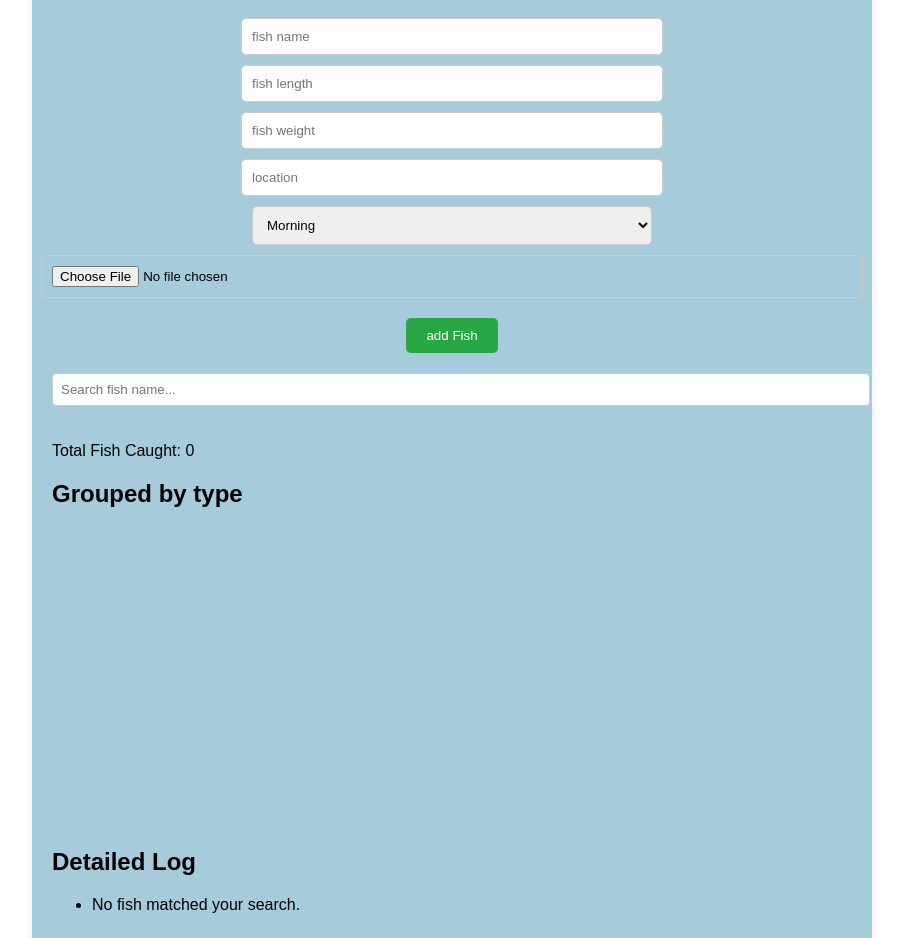
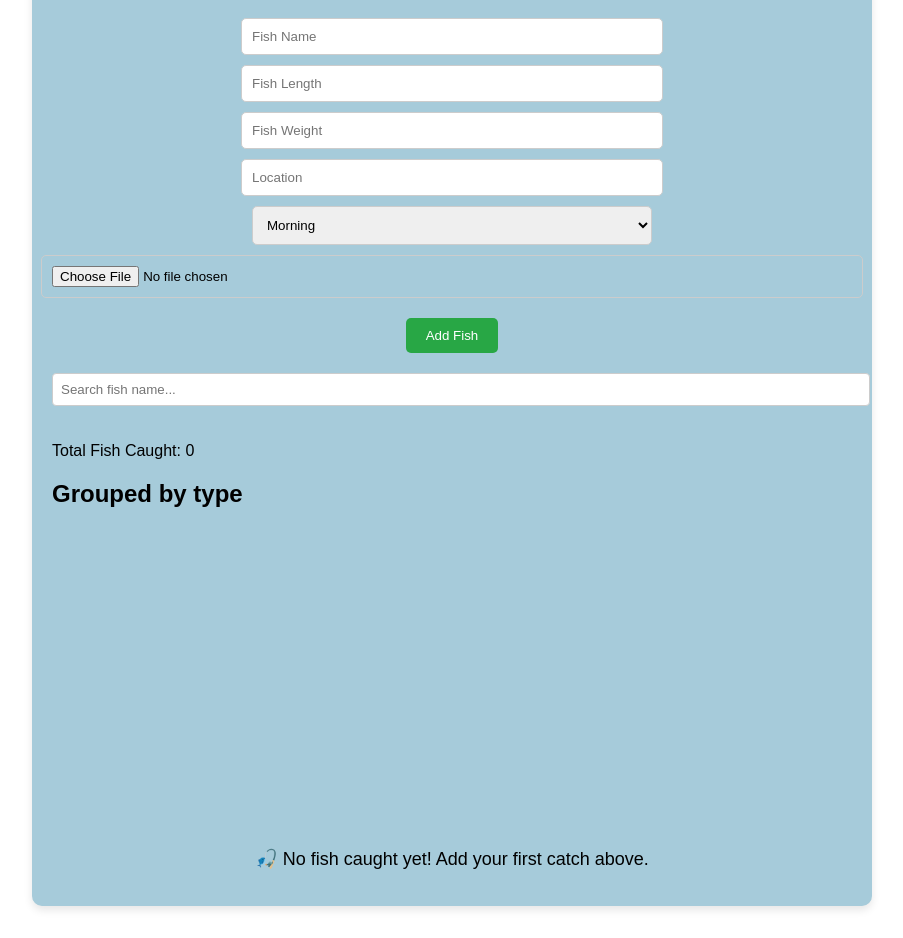
Before and after one commit to Johnmz20/FishTracking, a React (Create React App) app: page / in a window 1280 px wide. Shown: the part 174-1112 px from the top of the page, without its empty margins (188-1091 px from the left). Built offline with nearby package versions, Linux system fonts and the light colour scheme.

Commit message:
fixed some typos/ added clear button. Version 1.0

```diff
--- a/src/App.js
+++ b/src/App.js
@@ -108,7 +108,12 @@ function App() {
     }, {});
 
     // Filter detailed log based on search
-    const filteredLog = fishLog.filter((fish) => fish.name.includes(searchTerm.toLowerCase()));
+    const filteredLog = fishLog
+  .filter((fish) =>
+    fish.name.includes(searchTerm.toLowerCase())
+  )
+  .sort((a, b) => a.name.localeCompare(b.name));
+
     //shows a pie chart of each fish caught
     const  pieData = {
         labels: Object.keys(groupedFish).map(name => name.charAt(0).toUpperCase() + name.slice(1)),
@@ -131,6 +136,14 @@ function App() {
         ],
     };
 
+    //reset their fish log
+    const handleClearAll = () => {
+        if(window.confirm('are you sure you want to clear all fish?')) {
+            setFishLog([]);
+            localStorage.removeItem('fishLog');
+        }
+    }
+
     return (
         <div
           style={{
@@ -138,14 +151,14 @@ function App() {
             margin: "40px auto",
             padding: "20px",
             fontFamily: "Arial, sans-serif",
-                backgroundColor: isDarkMode ? '#2c2c2c' : "#a6cbda",
-                color: isDarkMode ? '#fff' : '#000',
+            backgroundColor: isDarkMode ? "#2c2c2c" : "#a6cbda",
+            color: isDarkMode ? "#fff" : "#000",
             borderRadius: "10px",
-                boxShadow: "0 4px 8px rgba(0, 0, 0, 0.1)",
+            boxShadow: "0 4px 8px rgba(0,0,0,0.1)",
           }}
         >
+          <h1>🎣 Fish Tracker</h1>
 
-            <h1>🎣 Fish Tracker</h1>
           <button
             type="button"
             onClick={() => setIsDarkMode(prev => !prev)}
@@ -156,91 +169,75 @@ function App() {
               border: 'none',
               borderRadius: '5px',
               cursor: 'pointer',
-                    marginBottom: '20px'
+              marginBottom: '20px',
             }}
           >
             {isDarkMode ? '☀️ Light Mode' : '🌙 Dark Mode'}
           </button>
-            <form onSubmit={handleSubmit}
+          <button
+            type="button"
+            onClick={handleClearAll}
+            style={{
+                padding: '8px 16px',
+                backgroundColor: '#dc3545',
+                color: '#fff',
+                border: 'none',
+                borderRadius: '5px',
+                cursor: 'pointer',
+                marginBottom: '20px',
+                marginLeft: '10px'
+            }}
+          >
+          🧹 Clear All Fish
+          </button>
+
+          <form
+            onSubmit={handleSubmit}
             style={{
               marginBottom: "20px",
               display: 'flex',
               flexDirection: 'column',
               alignItems: 'center',
-                }}>
+            }}
+          >
             <input
               type="text"
               name="name"
-                    placeholder="fish name"
+              placeholder="Fish Name"
               value={fishData.name}
               onChange={handleChange}
               required
-                    style={{
-                        padding: "10px",
-                        marginBottom: "10px",
-                        width: "100%",
-                        maxWidth: "400px",
-                        borderRadius: "5px",
-                        border: "1px solid #ccc",
-                    }}
+              style={{ padding: "10px", marginBottom: "10px", width: "100%", maxWidth: "400px", borderRadius: "5px", border: "1px solid #ccc" }}
             />
             <input
               type="number"
               name="length"
-                    placeholder="fish length"
+              placeholder="Fish Length"
               value={fishData.length}
               onChange={handleChange}
-                    style={{
-                        padding: "10px",
-                        marginBottom: "10px",
-                        width: "100%",
-                        maxWidth: "400px",
-                        borderRadius: "5px",
-                        border: "1px solid #ccc",
-                    }}
+              style={{ padding: "10px", marginBottom: "10px", width: "100%", maxWidth: "400px", borderRadius: "5px", border: "1px solid #ccc" }}
             />
             <input
               type="number"
               name="weight"
-                    placeholder="fish weight"
+              placeholder="Fish Weight"
               value={fishData.weight}
               onChange={handleChange}
-                    style={{
-                        padding: "10px",
-                        marginBottom: "10px",
-                        width: "100%",
-                        maxWidth: "400px",
-                        borderRadius: "5px",
-                        border: "1px solid #ccc",
-                    }}
+              style={{ padding: "10px", marginBottom: "10px", width: "100%", maxWidth: "400px", borderRadius: "5px", border: "1px solid #ccc" }}
             />
             <input
               type="text"
               name="location"
-                    placeholder="location"
+              placeholder="Location"
               value={fishData.location}
               onChange={handleChange}
-                    style={{
-                        padding: "10px",
-                        marginBottom: "10px",
-                        width: "100%",
-                        maxWidth: "400px",
-                        borderRadius: "5px",
-                        border: "1px solid #ccc",
-                    }}
+              style={{ padding: "10px", marginBottom: "10px", width: "100%", maxWidth: "400px", borderRadius: "5px", border: "1px solid #ccc" }}
             />
             <select
               name="timeOfDay"
               value={fishData.timeOfDay}
               onChange={handleChange}
-                    style={{
-                        padding: "10px",
-                        marginBottom: "10px",
-                        width: "100%",
-                        maxWidth: "400px",
-                        borderRadius: "5px",
-                        border: "1px solid #ccc",
-                    }}
+              style={{ padding: "10px", marginBottom: "10px", width: "100%", maxWidth: "400px", borderRadius: "5px", border: "1px solid #ccc" }}
             >
               <option value="Morning">Morning</option>
               <option value="Afternoon">Afternoon</option>
@@ -255,62 +252,44 @@ function App() {
                 if (file) {
                   const reader = new FileReader();
                   reader.onloadend = () => {
-                                setFishData((prevData) => ({
-                                    ...prevData,
-                                    image: reader.result,
-                                }));
+                    setFishData(prev => ({ ...prev, image: reader.result }));
                   };
                   reader.readAsDataURL(file);
                 }
               }}
-                    style={{
-                        padding: "10px",
-                        marginBottom: "10px",
-                        width: "100%",
-                        borderRadius: "5px",
-                        border: "1px solid #ccc",
-                    }}
+              style={{ padding: "10px", marginBottom: "10px", width: "100%", borderRadius: "5px", border: "1px solid #ccc" }}
             />
             <button
               type="submit"
-                    style={{
-                        padding: "10px 20px",
-                        backgroundColor: selectedFishIndex !== null ? "#007bff" : "#28a745",
-                        color: "#fff",
-                        border: "none",
-                        borderRadius: "5px",
-                        cursor: "pointer",
-                        marginTop: "10px",
-                    }}
+              style={{ padding: "10px 20px", backgroundColor: selectedFishIndex !== null ? "#007bff" : "#28a745", color: "#fff", border: "none", borderRadius: "5px", cursor: "pointer", marginTop: "10px" }}
             >
-                    {selectedFishIndex !== null ? "update Fish" : "add Fish"}
+              {selectedFishIndex !== null ? "Update Fish" : "Add Fish"}
             </button>
           </form>
 
-            {/* 🔍 Search Bar */}
           <input
             type="text"
             placeholder="Search fish name..."
             value={searchTerm}
             onChange={(e) => setSearchTerm(e.target.value)}
-                style={{
-                    padding: "8px",
-                    width: "100%",
-                    marginBottom: "20px",
-                    borderRadius: "4px",
-                    border: "1px solid #ccc",
-                }}
+            style={{ padding: "8px", width: "100%", marginBottom: "20px", borderRadius: "4px", border: "1px solid #ccc" }}
           />
 
           <p>Total Fish Caught: {fishLog.length}</p>
 
           <h2>Grouped by type</h2>
 
-            <div style ={{maxWidth: '300px', margin: '20px auto' }}>
+          <div style={{ maxWidth: "300px", margin: "20px auto" }}>
             <Pie data={pieData} />
           </div>
-            <ul>
-                {Object.entries(groupedFish).map(([name, count], index) => (
+
+          <ul style={{ listStyleType: "none", padding: 0 }}>
+            {fishLog.length === 0 ? (
+              <li style={{ textAlign: "center", marginTop: "20px", fontSize: "18px" }}>
+                🎣 No fish caught yet! Add your first catch above.
+              </li>
+            ) : filteredLog.length > 0 ? (
+              filteredLog.map((fish, index) => (
                 <li key={index}
                   style={{
                     marginBottom: "15px",
@@ -318,19 +297,38 @@ function App() {
                     backgroundColor: isDarkMode ? "#444" : "#a6dacf",
                     borderRadius: "5px",
                     boxShadow: "0 2px 5px rgba(0,0,0,0.1)",
-                        display: "flex",
-                        flexDirection: "column",
-                        alignItems: "center",
-                        textAlign: "center",
+                    textAlign: "center"
                   }}
                 >
-                        {name.charAt(0).toUpperCase() + name.slice(1)} (x{count})
+                  {fish.image && (
+                    <img
+                      src={fish.image}
+                      alt={fish.name}
+                      style={{ maxWidth: "100px", height: "auto", marginBottom: "10px", borderRadius: "8px", display: "block", margin: "0 auto" }}
+                      onClick={() => setSelectedImage(fish.image)}
+                    />
+                  )}
+                  <strong>{getFishEmoji(fish.name)} {fish.name.charAt(0).toUpperCase() + fish.name.slice(1)}</strong> - {fish.length}" • {fish.weight} lb •{" "}
+                  <a href={`https://www.google.com/maps/search/${encodeURIComponent(fish.location)}`} target="_blank" rel="noopener noreferrer" style={{ color: "#007bff", textDecoration: "underline" }}>
+                    {fish.location}
+                  </a> • {fish.timeOfDay}
+                  <div>
+                    <button onClick={() => handleEdit(index)} style={{ margin: "10px 5px 0 0", backgroundColor: "#007bff", color: "#fff", border: "none", padding: "5px 10px", borderRadius: "5px", cursor: "pointer" }}>
+                      Edit
+                    </button>
+                    <button onClick={() => handleDelete(index)} style={{ backgroundColor: "#dc3545", color: "#fff", border: "none", padding: "5px 10px", borderRadius: "5px", cursor: "pointer" }}>
+                      Delete
+                    </button>
+                  </div>
                 </li>
-                ))}
+              ))
+            ) : (
+              <li style={{ textAlign: "center", marginTop: "20px", fontSize: "18px" }}>
+                No fish matched your search.
+              </li>
+            )}
           </ul>
 
-            <h2>Detailed Log</h2>
-            <ul>
           {selectedImage && (
             <div
               onClick={() => setSelectedImage(null)}
@@ -346,96 +344,17 @@ function App() {
                 alignItems: "center",
                 zIndex: 1000,
                 cursor: "pointer",
+                transition: "opacity 0.3s ease",
+                opacity: selectedImage ? 1 : 0,
               }}
             >
               <img
                 src={selectedImage}
                 alt="Expanded Fish"
-                            style={{
-                                maxWidth: "90%",
-                                maxHeight: "90%",
-                                borderRadius: "10px",
-                                boxShadow: "0 0 10px white",
-                            }}
+                style={{ maxWidth: "90%", maxHeight: "90%", borderRadius: "10px", boxShadow: "0 0 10px white", transition: "transform 0.3s ease" }}
               />
             </div>
           )}
-                {filteredLog.length > 0 ? (
-                    fishLog.map(
-                        (fish, index) =>
-                            fish.name.includes(searchTerm.toLowerCase()) && (
-                                <li
-                                    key={index}
-                                    style={{
-                                        marginBottom: "15px",
-                                        padding: "10px",
-                                        backgroundColor: "#a6dacf",
-                                        borderRadius: "5px",
-                                        boxShadow: "0 2px 5px rgba(0,0,0,0.1)",
-                                    }}
-                                >
-                                    {fish.image && (
-                                        <img
-                                            src={fish.image}
-                                            alt={fish.name}
-                                            style={{
-                                                maxWidth: "100px",
-                                                height: "auto",
-                                                marginBottom: "10px",
-                                                borderRadius: "8px",
-                                                display: "block",
-                                            }}
-                                            onClick={() => setSelectedImage(fish.image)}
-                                        />
-                                    )}
-                                    <strong>{getFishEmoji(fish.name)} {fish.name.charAt(0).toUpperCase() + fish.name.slice(1)}</strong>- {`${fish.length}" • ${fish.weight} lb • `}
-                                    <a
-                                        href={`https://www.google.com/maps/search/${encodeURIComponent(fish.location)}`}
-                                        target="_blank"
-                                        rel="noopener noreferrer"
-                                        style={{
-                                            color: "#007bff",
-                                            textDecoration: "underline",
-                                        }}
-                                    >
-                                        {`${fish.location}`}
-                                    </a>
-                                    {` • ${fish.timeOfDay}`}
-                                    <button
-                                        onClick={() => handleEdit(index)}
-                                        style={{
-                                            marginLeft: "10px",
-                                            backgroundColor: "#007bff",
-                                            color: "#fff",
-                                            border: "none",
-                                            padding: "5px 10px",
-                                            borderRadius: "5px",
-                                            cursor: "pointer",
-                                        }}
-                                    >
-                                        Edit
-                                    </button>
-                                    <button
-                                        onClick={() => handleDelete(index)}
-                                        style={{
-                                            marginLeft: "5px",
-                                            backgroundColor: "#dc3545",
-                                            color: "#fff",
-                                            border: "none",
-                                            padding: "5px 10px",
-                                            borderRadius: "5px",
-                                            cursor: "pointer",
-                                        }}
-                                    >
-                                        Delete
-                                    </button>
-                                </li>
-                            )
-                    )
-                ) : (
-                    <li>No fish matched your search.</li>
-                )}
-            </ul>
         </div>
       );
     }
```
Lines whose indentation alone changed are shown as unchanged.
